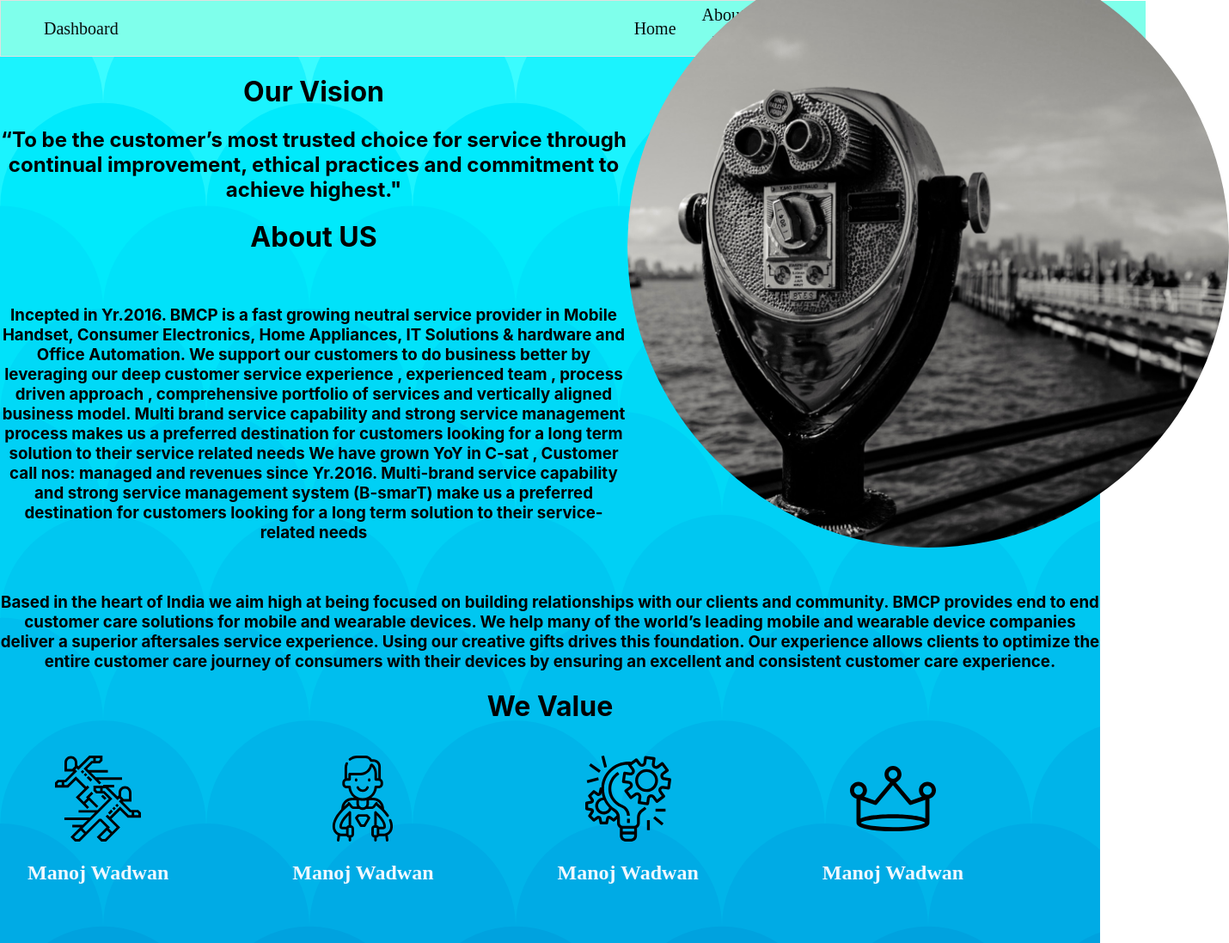
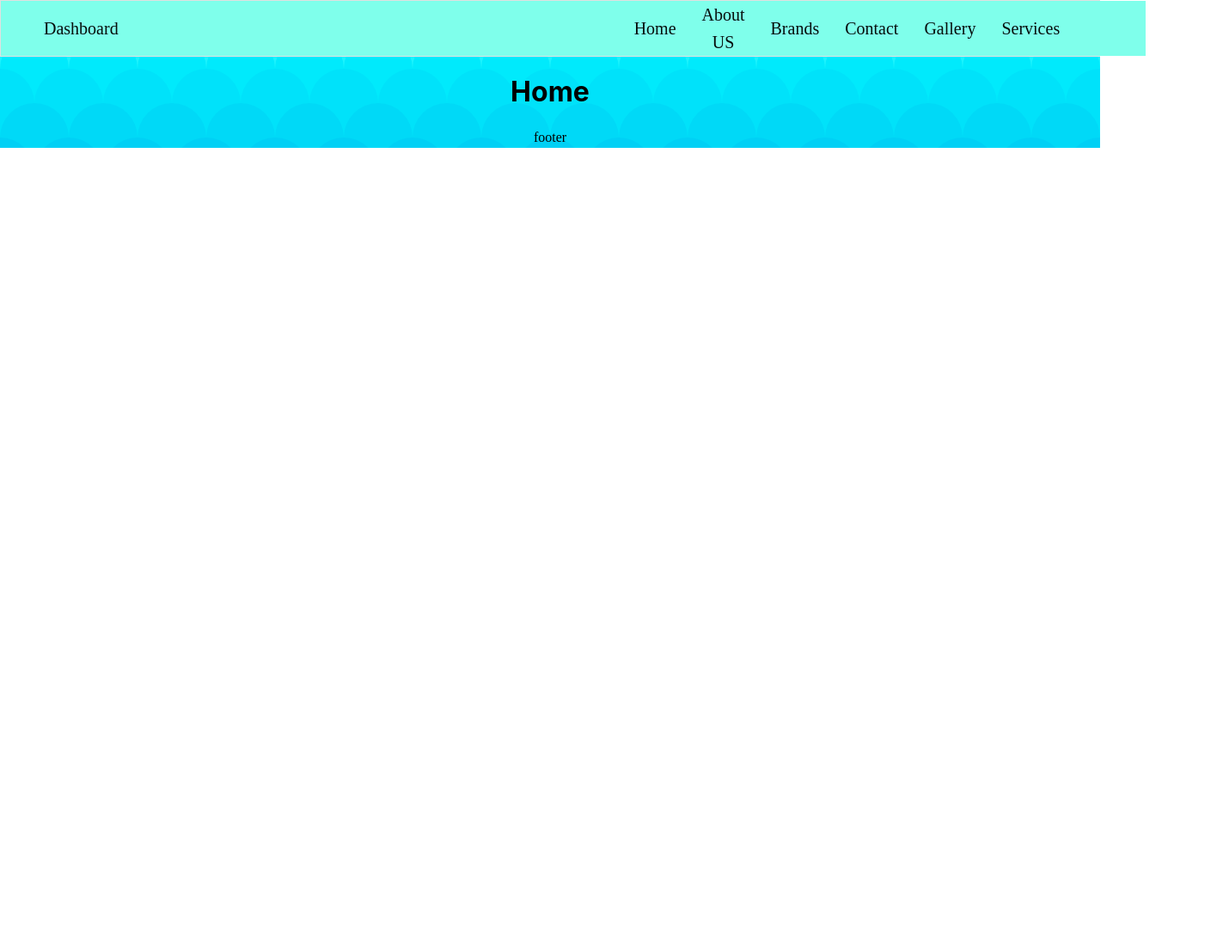
Before and after one commit to rccoding/bmcp-website, a React (Create React App) app: page /about in a window 1280 px wide. Shown: the top 1097 px of the page at 86% size, 1430 px wide, since content can reach past the window. After the commit the page ends 800 px from the top, so only its background shows below. Built offline with nearby package versions, Linux system fonts and the light colour scheme.

Commit message:
create home and svg fix

```diff
--- a/src/App.tsx
+++ b/src/App.tsx
@@ -3,12 +3,23 @@ import { Footer } from './components/Footer/Footer';
 import './App.css';
 import React from 'react';
 import { About } from './components/About/About';
+import { Route, BrowserRouter as Router, Switch } from 'react-router-dom';
+import { Home } from './components/Home/Home';
 
 export const App: React.FC = () => {
   return (
     <div className="App">
       <Topbar />
-      <About />
+      <Router>
+        <Switch>
+          <Route path='/' component={Home} />
+          <Route path='/about' component={About} />
+          {/* <Route path='/srvices' component={Services} />
+                <Route path='/footer' component={Footer} />
+                <Route path='/footer' component={Footer} /> */}
+          <Route path='/footer' component={Footer} />
+        </Switch>
+      </Router >
       <Footer />
     </div>
   );
--- a/src/components/About/About.tsx
+++ b/src/components/About/About.tsx
@@ -26,9 +26,9 @@ export const About: React.FC = () => {
                     src={ourvision}
                 />
                 </Slide>
-            <h1>Our Vision</h1>
+                <h1 className={classes.header}>Our Vision</h1>
             <h2>“To be the customer’s most trusted choice for service through continual improvement, ethical practices and commitment to achieve highest."</h2>
-            <h1>About US</h1>
+                <h1 className={classes.header}>About US</h1>
             <br></br>
             <h3>
                 Incepted in Yr.2016. BMCP is a fast growing neutral service provider in Mobile Handset, Consumer Electronics,
@@ -47,61 +47,62 @@ export const About: React.FC = () => {
                     customer care journey of consumers with their devices by ensuring an excellent and consistent customer care experience.
             </h3>
             </div>
-            <h1 >We Value</h1>
+            <h1 className={classes.header} >We Value</h1>
             <Grid container className={classes.root} spacing={2} color="primary">
-                <Grid item xs={12}>
-                    <Grid container spacing={10}>
-                        <Grid item>
-                            <Card className={classes.card}>
-                                <img src={agility} alt="this is car image" width="100px" />
+                <Grid item xs={2}>
+                            <Card className={classes.svg}>
+                                <img src={agility} alt="this is car image" width="70px" />
                                 <CardContent>
                                     <Typography gutterBottom variant="h5" component="h2">
-                                        <b> Manoj Wadwan</b>
+                                        <b> Agility</b>
+                                        <h3 className={classes.svgtext}>Lead change through ownership </h3>
                                     </Typography>
                                 </CardContent>
                             </Card>
                         </Grid>
-                        <Grid item>
-                            <Card className={classes.card}>
-                                <img src={dependebility} alt="this is car image" width="100px" />
+                <Grid item xs={2}>
+                            <Card className={classes.svg}>
+                                <img src={dependebility} alt="this is car image" width="70px" />
                                 <CardContent>
                                     <Typography gutterBottom variant="h5" component="h2">
-                                        <b> Manoj Wadwan</b>
+                                        <b>Dependebility</b>
+                                        <h3 className={classes.svgtext}> Build trust through commitment and execution </h3>
                                     </Typography>
                                 </CardContent>
                             </Card>
                         </Grid>
-                        <Grid item>
-                            <Card className={classes.card}>
-                                <img src={innovation} alt="this is car image" width="100px" />
+                <Grid item xs={2}>
+                            <Card className={classes.svg}>
+                                <img src={innovation} alt="this is car image" width="70px" />
                                 <CardContent>
                                     <Typography gutterBottom variant="h5" component="h2">
-                                        <b> Manoj Wadwan</b>
+                                        <b> Innovation </b>
+                                        <h3 className={classes.svgtext}>Create and deliver value through disruption</h3>
                                     </Typography>
                                 </CardContent>
                             </Card>
                         </Grid>
-                        <Grid item>
-                            <Card className={classes.card}>
-                                <img src={simplicity} alt="this is car image" width="100px" />
+                <Grid item xs={2}>
+                            <Card className={classes.svg}>
+                                <img src={simplicity} alt="this is car image" width="70px" />
                                 <CardContent>
                                     <Typography gutterBottom variant="h5" component="h2">
-                                        <b> Manoj Wadwan</b>
+                                        <b> Simplicity </b>
+                                        <h3 className={classes.svgtext}>Clarity of thought in all interactions</h3>
                                     </Typography>
                                 </CardContent>
                             </Card>
                         </Grid>
-                        <Grid item>
-                            <Card className={classes.card}>
-                                <img src={sustainability} alt="this is car image" width="100px" />
+                        <Grid item xs={2}>
+                            <Card className={classes.svg}>
+                                <img src={sustainability} alt="this is car image" width="70px" />
                                 <CardContent>
                                     <Typography gutterBottom variant="h5" component="h2">
-                                        <b> Manoj Wadwan</b>
+                                        <b> Sustainability </b>
+                                        <h3 className={classes.svgtext}>What we do today must help us tomorrow</h3>
                                     </Typography>
                                 </CardContent>
                             </Card>
-                        </Grid>
-                        </Grid>
                         </Grid>
                         </Grid>
 
--- a/src/components/About/index.tsx
+++ b/src/components/About/index.tsx
@@ -1,7 +1,7 @@
 import { makeStyles, Theme } from '@material-ui/core/styles'
 
 export default makeStyles((theme: Theme) => ({
-    sidepic:{
+    sidepic: {
        height:700,
        width:700,
        position:"relative",
@@ -32,5 +32,24 @@ export default makeStyles((theme: Theme) => ({
     icon:{
        fontSize:'40px',
         color:'aliceblue'
-    }
+    },
+   header:{
+       fontSize:'50px',
+       textAlign:'left',
+       paddingLeft:'35px'
+   },
+   svg:{
+       border: 'none',
+       color: 'aliceblue',
+       boxShadow: 'none',
+       height: '50',
+       textAlign: 'center',
+       padding: "16px",
+       backgroundColor: 'transparent',
+       width:'100%'
+   },
+   svgtext:{
+      fontSize:'20px' ,
+       color:'#1e1e1f',
+   }
 }))
--- /dev/null
+++ b/src/components/Home/Home.tsx
@@ -0,0 +1,9 @@
+import React from 'react';
+
+export const Home:React.FC=()=>{
+    return (
+     <div>
+            <h1>  Home</h1>
+         </div>
+    )
+}
--- a/src/routes.tsx
+++ b/src/routes.tsx
@@ -1,5 +1,6 @@
 import React from "react";
 import { BrowserRouter as Router, Switch, Route } from "react-router-dom";
+import { About } from "./components/About/About";
 import { Footer } from "./components/Footer/Footer";
 import { Home } from "./pages/home";
 
@@ -8,8 +9,8 @@ export const Routes = () => {
         <Router>
             <Switch>
                 <Route path='/' component={Home} exact />
-                {/* <Route path='/about' component={About} />
-                <Route path='/srvices' component={Services} />
+                 <Route path='/about' component={About} />
+               {/* <Route path='/srvices' component={Services} />
                 <Route path='/footer' component={Footer} />
                 <Route path='/footer' component={Footer} /> */}
                 <Route path='/footer' component={Footer} />
```
